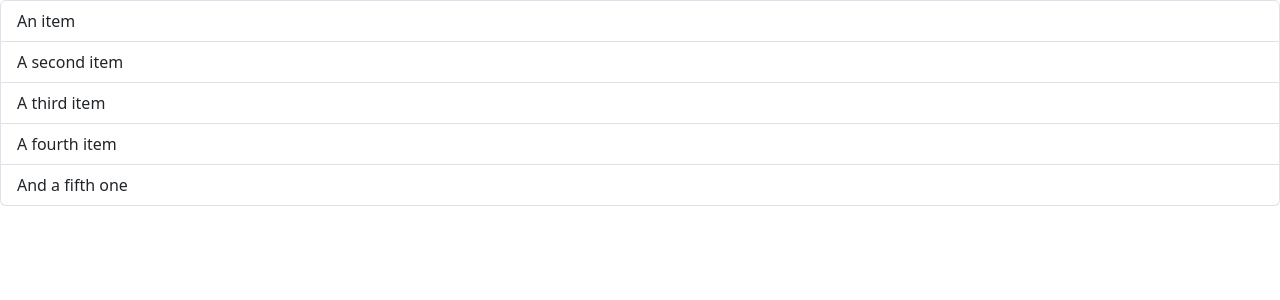
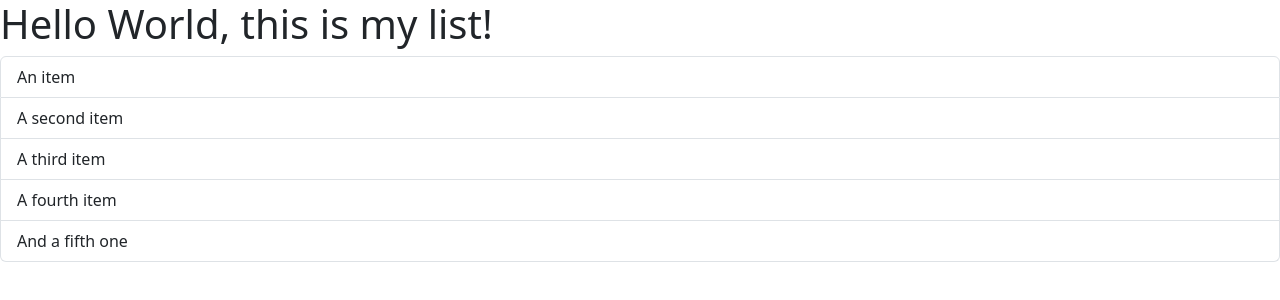
Before and after one commit to zayan-farazi/devsoc-webpage, a React (Vite) app in the folder devsoc-webpage/: page / in a window 1280 px wide. Shown: the top 300 px of the page. Built offline with nearby package versions, Linux system fonts and the light colour scheme.

Commit message:
feature: multiple elements within the one component

```diff
--- a/devsoc-webpage/src/components/ListGroup.tsx
+++ b/devsoc-webpage/src/components/ListGroup.tsx
@@ -1,5 +1,8 @@
 function ListGroup() {
   return (
+    // empty <> allows for multiple elements within the one function
+    <>
+      <h1>Hello World, this is my list!</h1>
       <ul className="list-group">
         <li className="list-group-item">An item</li>
         <li className="list-group-item">A second item</li>
@@ -7,6 +10,7 @@ function ListGroup() {
         <li className="list-group-item">A fourth item</li>
         <li className="list-group-item">And a fifth one</li>
       </ul>
+    </>
   );
 }
 
```
Lines whose indentation alone changed are shown as unchanged.
